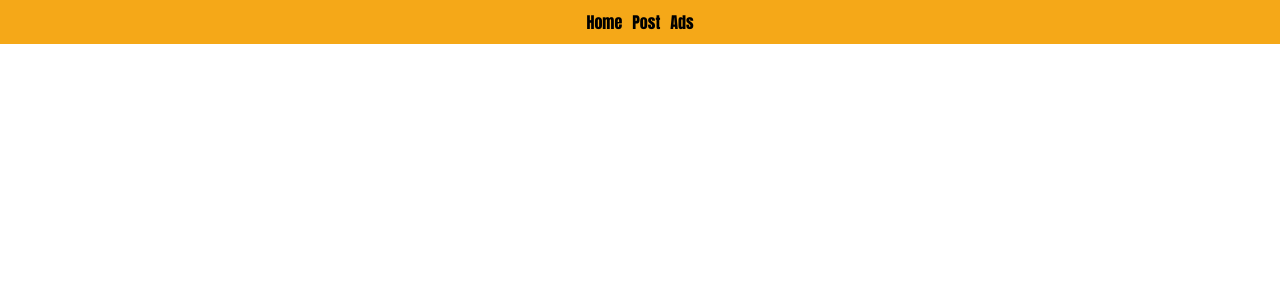
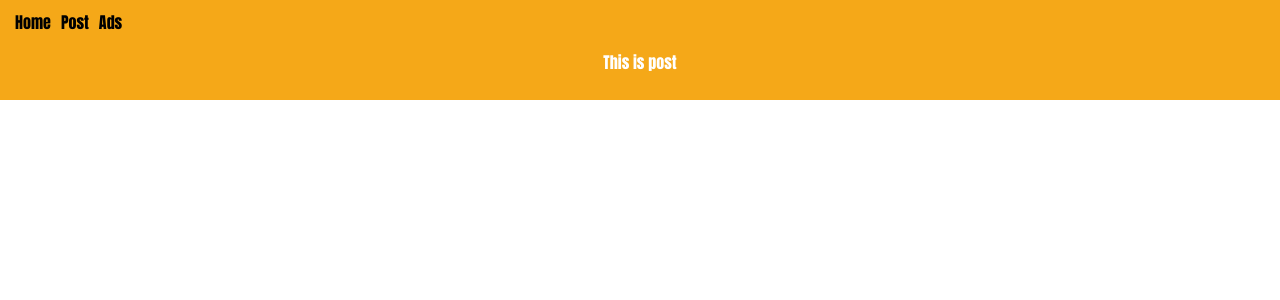
Before and after one commit to sho0n/twoc, a React (Create React App) app: page /post in a window 1280 px wide. Shown: the top 300 px of the page. Built offline with nearby package versions, Linux system fonts and the light colour scheme.

Commit message:
added menu links

```diff
--- /dev/null
+++ b/src/Ads.js
@@ -0,0 +1,11 @@
+import React from 'react';
+
+function App() {
+  return (
+    <div className="App">
+<p>This is ads</p>
+    </div>
+  );
+}
+
+export default App;
--- a/src/App.css
+++ b/src/App.css
@@ -36,3 +36,22 @@
     transform: rotate(360deg);
   }
 }
+
+a {
+  color: black;
+  text-decoration: none;
+  text-size-adjust: 20px;
+  padding: 5px;
+}
+
+a:hover {
+  color: brown;
+  text-decoration: none;
+  text-size-adjust: 20px;
+}
+.navBarContainer {
+  background-color: rgb(245, 168, 24);
+  padding: 10px;
+  color: white;
+  font-family: Impact, Haettenschweiler, 'Arial Narrow Bold', sans-serif ;
+}
--- a/src/App.js
+++ b/src/App.js
@@ -1,12 +1,26 @@
 import React from 'react';
-import logo from './logo.svg';
 import './App.css';
-import Navbar from './Components/Navbar';
+import Home from './Home';
+import Post from './Post';
+import Ads from './Ads';
+import { BrowserRouter as Router, Route, Link } from 'react-router-dom';
+
 
 function App() {
   return (
-    <div className="App">
-<Navbar></Navbar>
+    <div className="navBarContainer">
+
+<Router>
+
+                <Link to="/">Home</Link>
+                <Link to="/post">Post</Link>
+                <Link to ="/ads">Ads</Link>
+
+                <Route exact path="/home" component={Home} />
+                <Route path="/post" component={Post} />
+                <Route path="/ads" component={Ads} />
+            </Router>
+
     </div>
   );
 }
--- a/src/Components/Navbar.css
+++ /dev/null
@@ -1,19 +0,0 @@
-.navBarContainer {
-    background-color: rgb(245, 168, 24);
-    padding: 10px;
-    color: white;
-    font-family: Impact, Haettenschweiler, 'Arial Narrow Bold', sans-serif ;
-}
-
-a {
-    color: black;
-    text-decoration: none;
-    text-size-adjust: 20px;
-    padding: 5px;
-}
-
-a:hover {
-    color: brown;
-    text-decoration: none;
-    text-size-adjust: 20px;
-}
--- a/src/Components/Navbar.js
+++ /dev/null
@@ -1,18 +0,0 @@
-import React from 'react';
-import './Navbar.css'
-import { BrowserRouter as Router, Link } from 'react-router-dom';
-
-function Navbar() {
-    return(
-        <div className='navBarContainer'>
-            <Router>
-
-                <Link>Home</Link>
-                <Link>Post</Link>
-                <Link>Ads</Link>
-
-            </Router>
-        </div>
-    )
-}
-export default Navbar;
--- /dev/null
+++ b/src/Post.js
@@ -0,0 +1,11 @@
+import React from 'react';
+
+function App() {
+  return (
+    <div className="App">
+<p>This is post</p>
+    </div>
+  );
+}
+
+export default App;
```
Also changed, not shown: src/Home.js (added).
